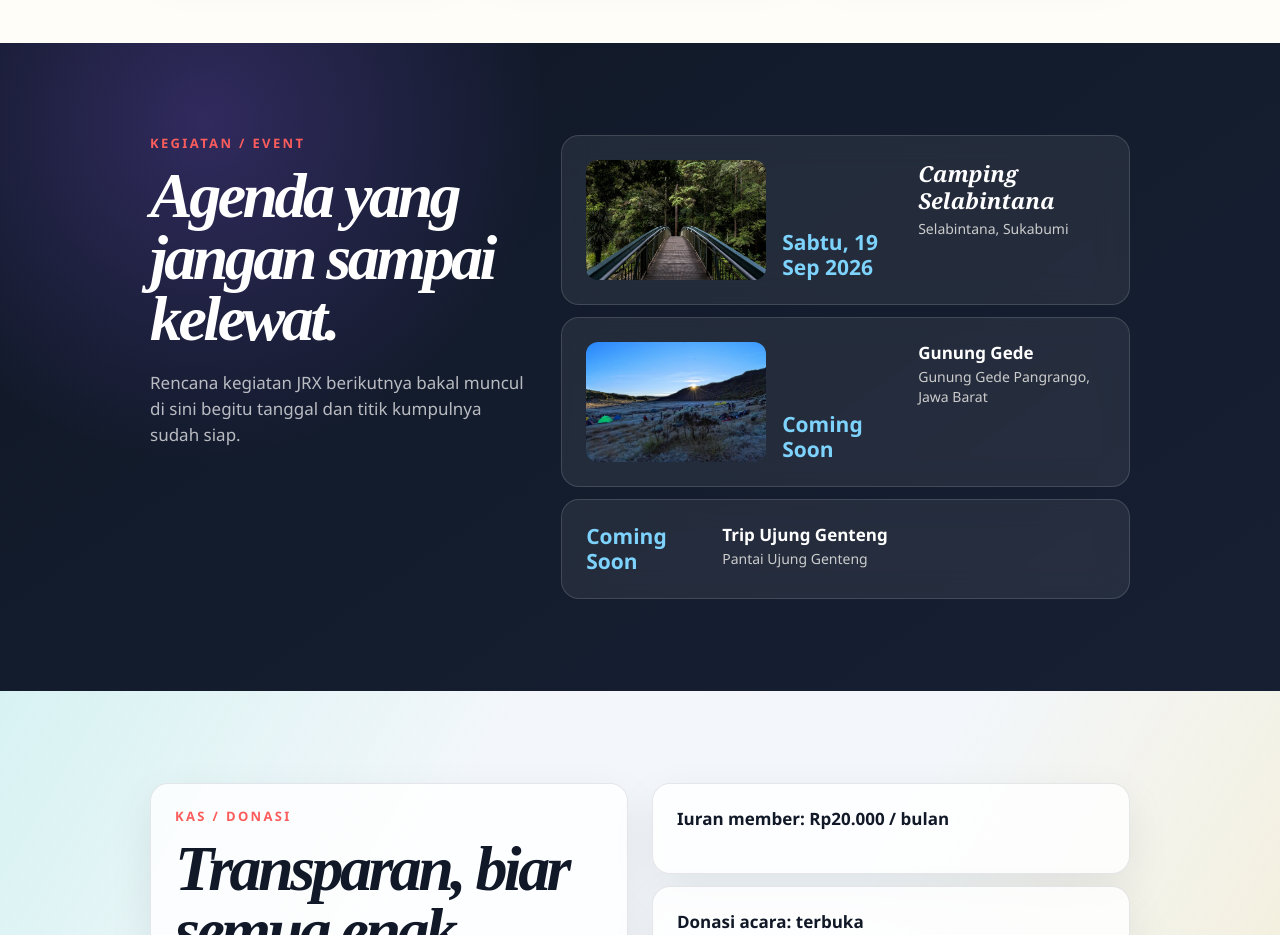
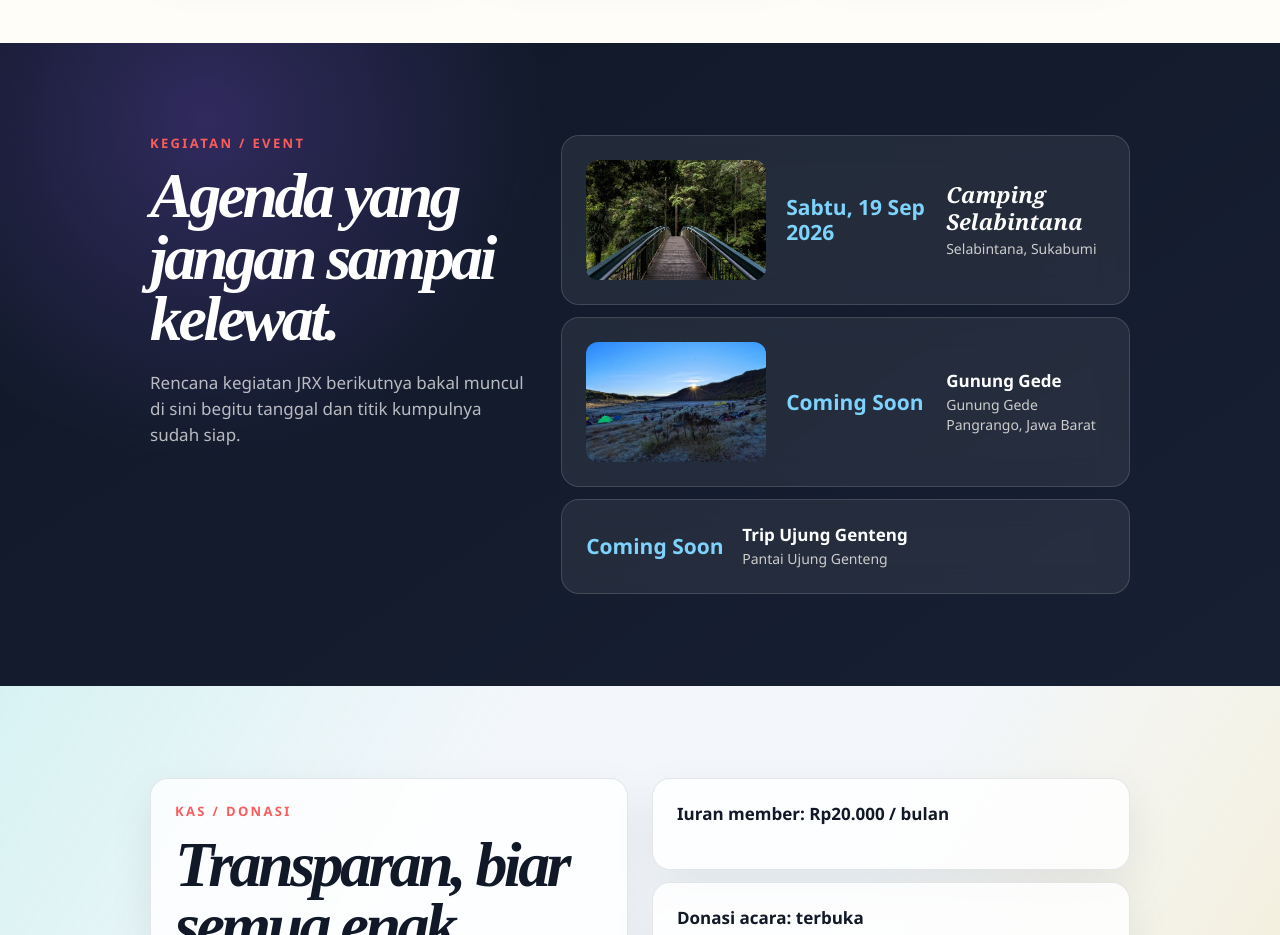
Before and after one commit to mizakiyuu/LFwG, a Next.js app: page / in a window 1280 px wide. Shown: the part 5040-5975 px from the top of the page. Built offline with nearby package versions, Linux system fonts and the light colour scheme.

Commit message:
Rapikan layout event responsif

```diff
--- a/src/app/page.tsx
+++ b/src/app/page.tsx
@@ -505,8 +505,8 @@ export default function Home() {
                 key={title}
                 className={`event-card grid ${
                   cover
-                    ? "grid-cols-[112px_1fr] gap-x-4 gap-y-2 p-4 md:grid-cols-[180px_120px_1fr] md:gap-4 md:p-6"
-                    : "gap-4 p-5 md:grid-cols-[120px_1fr] md:p-6"
+                    ? "grid-cols-[112px_1fr] items-center gap-x-4 gap-y-2 p-4 sm:grid-cols-[132px_1fr] md:grid-cols-[180px_140px_1fr] md:gap-5 md:p-6"
+                    : "items-center gap-4 p-5 md:grid-cols-[140px_1fr] md:p-6"
                 }`}
               >
                 {cover ? (
@@ -518,8 +518,8 @@ export default function Home() {
                     className="row-span-2 h-auto w-full self-center rounded-xl md:row-auto md:max-w-[180px]"
                   />
                 ) : null}
-                <div className="self-end text-[18px] font-semibold leading-[1.19] text-[#7dd3fc] md:text-[21px]">{date}</div>
-                <div>
+                <div className="self-end text-[18px] font-semibold leading-[1.19] text-[#7dd3fc] md:self-center md:text-[21px]">{date}</div>
+                <div className="md:self-center">
                   <h3
                     className={`font-semibold leading-[1.24] ${
                       title === "Camping Selabintana" ? "font-serif text-[22px] italic" : "text-[17px]"
```
Also changed, not shown: public/images/pantai.png (added), public/images/pantai2.png (added).
